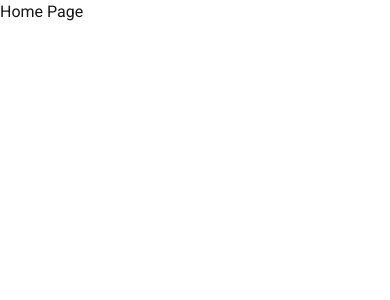
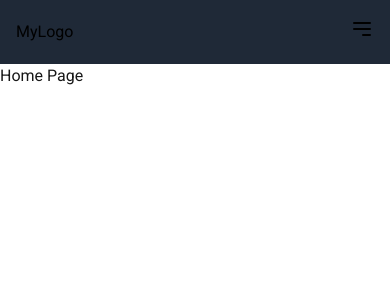
Before and after one commit to FarhadA97/sef-pro-frontend, a Next.js app: page / in a window 390 px wide. Shown: the top 300 px of the page. Built offline with nearby package versions, Linux system fonts and the light colour scheme.

Commit message:
Add navbar to home page

```diff
--- a/src/app/(home)/layout.tsx
+++ b/src/app/(home)/layout.tsx
@@ -1,3 +1,5 @@
+import { Navbar } from "@/layouts/home";
+
 export default function HomeLayout({
   children,
 }: Readonly<{
@@ -5,7 +7,8 @@ export default function HomeLayout({
 }>) {
   return (
     <main>
-        {children}
+      <Navbar />
+      {children}
     </main>
   );
 }
--- /dev/null
+++ b/src/layouts/home/index.tsx
@@ -0,0 +1 @@
+export { Navbar } from './navbar';
--- /dev/null
+++ b/src/layouts/home/navbar/index.tsx
@@ -0,0 +1,83 @@
+/* eslint-disable @next/next/no-html-link-for-pages */
+import Link from "next/link";
+import {
+  NavigationMenu,
+  NavigationMenuContent,
+  NavigationMenuItem,
+  NavigationMenuList,
+  NavigationMenuTrigger,
+} from "@/components/ui/navigation-menu";
+import React from "react";
+
+const productCategories = [
+  {
+    name: "Category 1",
+    products: ["product 1", "product 2", "product 3"],
+  },
+  {
+    name: "Category 2",
+    products: ["product 1", "product 2", "product 3"],
+  },
+  {
+    name: "Category 3",
+    products: ["product 1", "product 2", "product 3"],
+  },
+];
+
+export const Navbar = () => {
+  return (
+    <nav className="relative bg-gray-800 text-black">
+      <div className="mx-auto px-4 flex items-center justify-between h-16">
+        <div className="logo">
+          <Link href="/">MyLogo</Link>
+        </div>
+        <div className="hidden md:flex space-x-6">
+          <NavigationMenu>
+            <NavigationMenuList>
+              <NavigationMenuItem>
+                <NavigationMenuTrigger>Products</NavigationMenuTrigger>
+                <NavigationMenuContent className="absolute left-0 w-screen bg-white shadow-md">
+                  <div className="p-8 flex gap-[5rem]">
+                    {productCategories.map((data, index) => (
+                      <div key={index}>
+                        <h5 className="font-semibold mb-2">{data.name}</h5>
+                        <ul>
+                          {data.products.map((product) => (
+                            <li key={product}>
+                              <p className="font-light">{product}</p>
+                            </li>
+                          ))}
+                          <li>
+                            <p className="font-medium mt-2">View All</p>
+                          </li>
+                        </ul>
+                      </div>
+                    ))}
+                  </div>
+                </NavigationMenuContent>
+              </NavigationMenuItem>
+            </NavigationMenuList>
+          </NavigationMenu>
+        </div>
+        <div className="md:hidden">
+          <button className="focus:outline-none">
+            <svg
+              xmlns="http://www.w3.org/2000/svg"
+              className="h-6 w-6"
+              fill="none"
+              viewBox="0 0 24 24"
+              stroke="currentColor"
+            >
+              <path
+                strokeLinecap="round"
+                strokeLinejoin="round"
+                strokeWidth={2}
+                d="M4 6h16M4 12h16m-7 6h7"
+              />
+            </svg>
+          </button>
+        </div>
+      </div>
+    </nav>
+  );
+};
```
